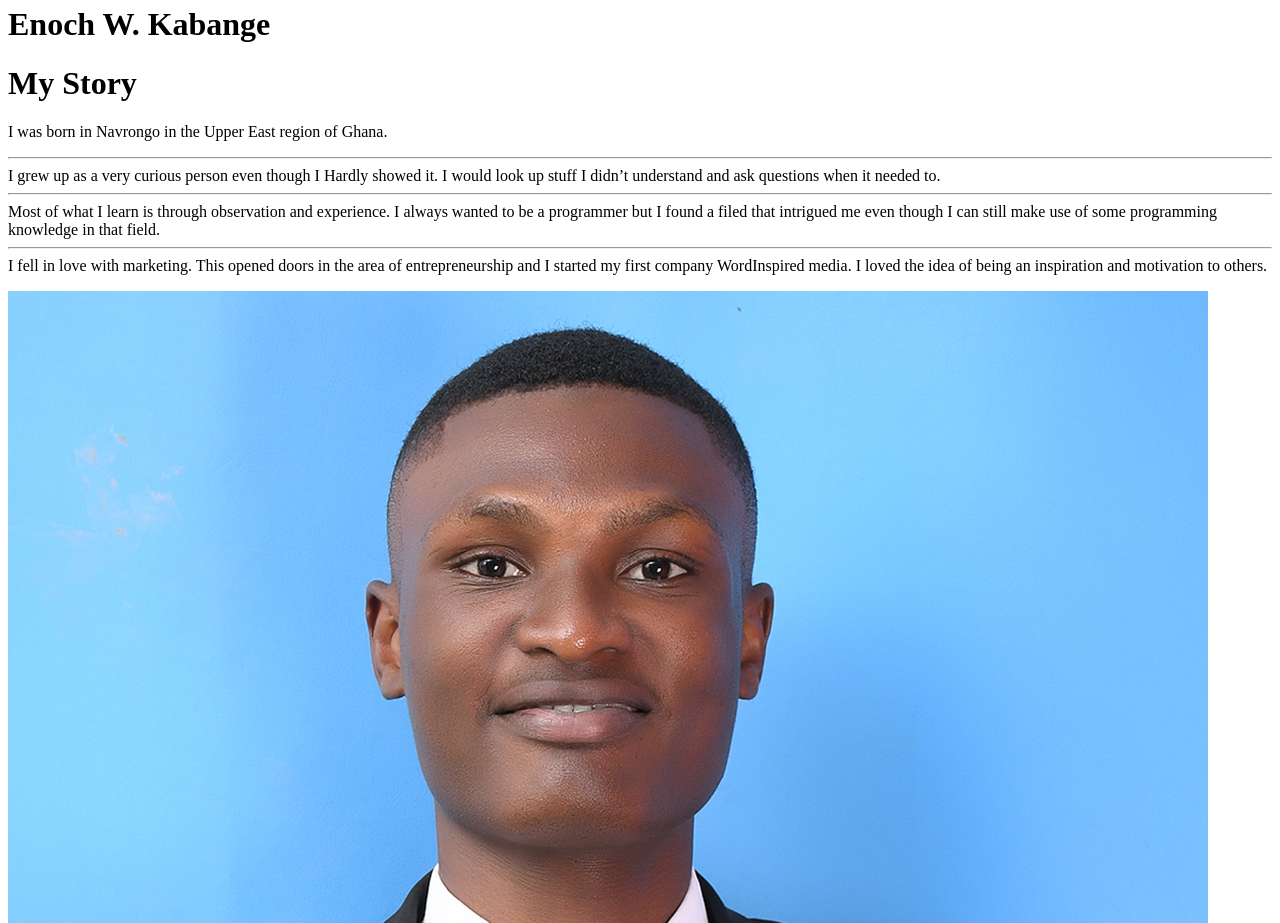
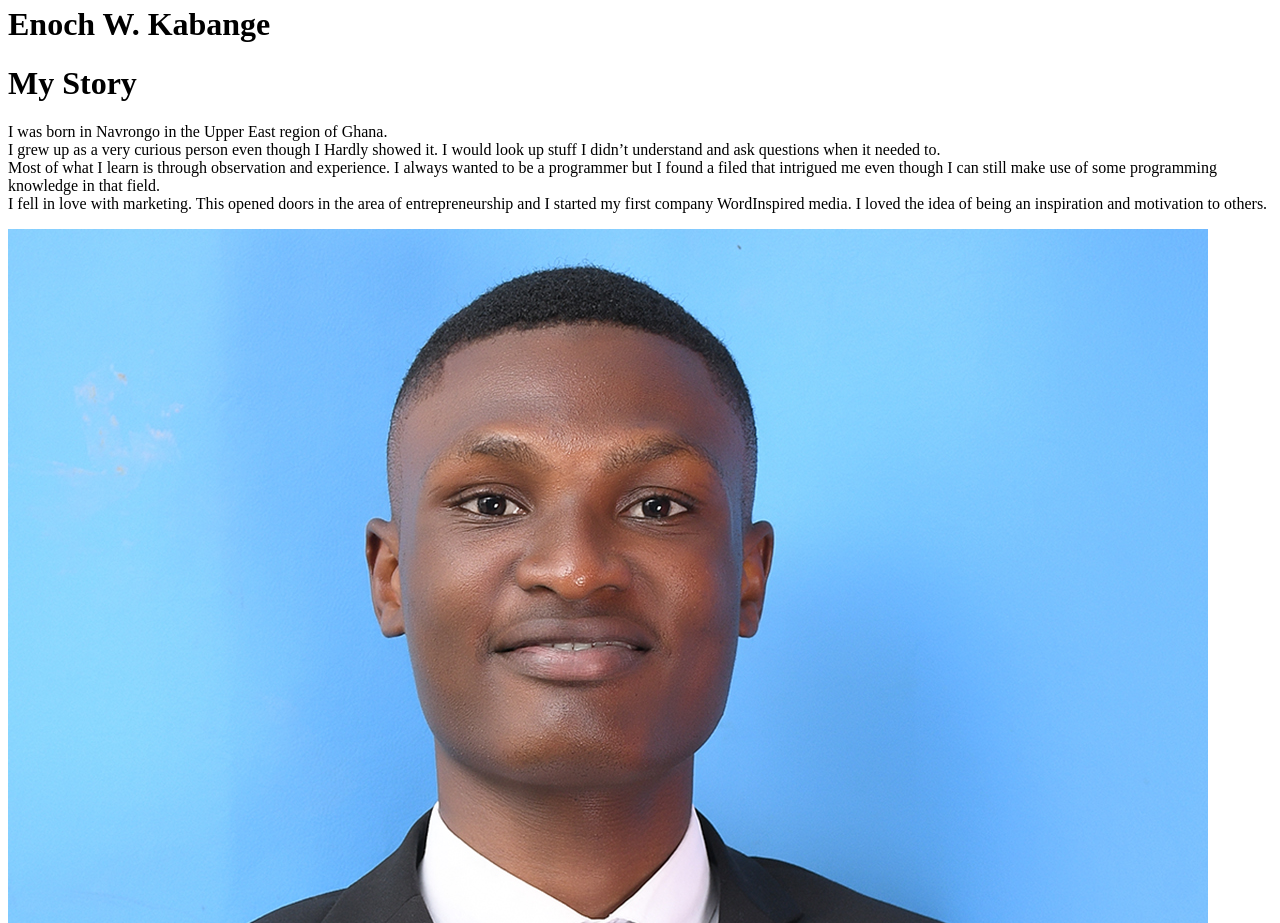
Before and after one commit to enochkabange/EnochKabange, a plain HTML site: page index.html in a window 1280 px wide. Shown: the part 1040-1963 px from the top of the page. Drawn offline with Linux system fonts and the light colour scheme.

Commit message:
Update index.html

```diff
--- a/index.html
+++ b/index.html
@@ -8,9 +8,9 @@
 		<img src="img/ekw.jpg">
 		<h1>Enoch W. Kabange</h1>
 	</header>
-
-<h1>My Story</h1>
-<p>I was born in Navrongo in the Upper East region of Ghana. <hr> I grew up as a very curious person even though I Hardly showed it. I would look up stuff I didn’t understand and ask questions when it needed to. <hr> Most of what I learn is through observation and experience. I always wanted to be a programmer but I found a filed that intrigued me even though I can still make use of some programming knowledge in that field. <hr> I fell in love with marketing. This opened doors in the area of entrepreneurship and I started my first company WordInspired media. I loved the idea of being an inspiration and motivation to others. </p>
+	<main>
+		<h1>My Story</h1>
+<p>I was born in Navrongo in the Upper East region of Ghana. <br> I grew up as a very curious person even though I Hardly showed it. I would look up stuff I didn’t understand and ask questions when it needed to. <br> Most of what I learn is through observation and experience. I always wanted to be a programmer but I found a filed that intrigued me even though I can still make use of some programming knowledge in that field. <br> I fell in love with marketing. This opened doors in the area of entrepreneurship and I started my first company WordInspired media. I loved the idea of being an inspiration and motivation to others. </p>
 <img src="img/ekw2.jpg">
 <!-- Caption -->
 <p></p>
@@ -38,6 +38,8 @@
 	<li>Wordinspired</li>
 	<li>Alien Media -  Digital Marketing Agency in Ghana</li>
 </ul>
+	</main>
+
 </body>
 <footer>
 
```
